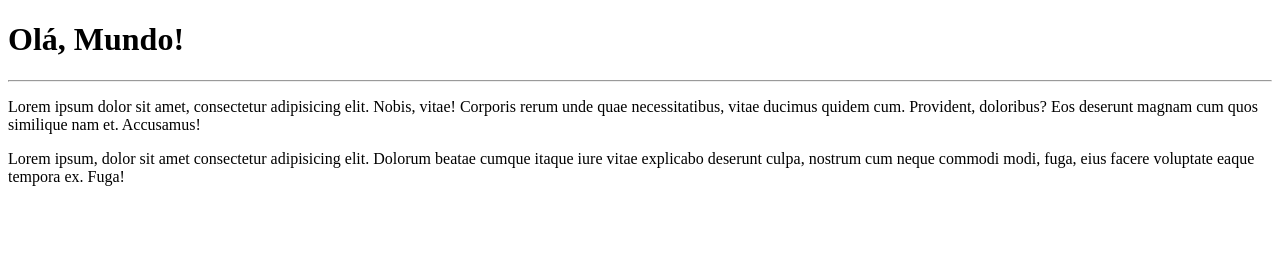
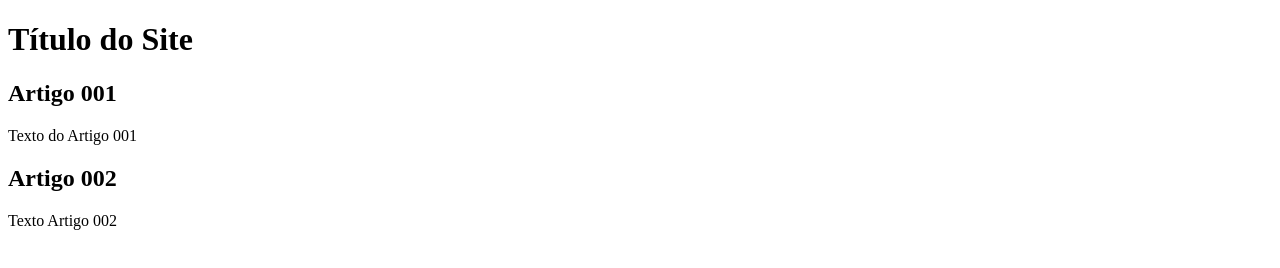
Before and after one commit to josevieira70/Curso_git-gihub_curso_em_video, a plain HTML site: page Site-Exemplo/Index.html in a window 1280 px wide. Drawn offline with Linux system fonts and the light colour scheme.

Commit message:
Alterado Index

```diff
--- a/Site-Exemplo/Index.html
+++ b/Site-Exemplo/Index.html
@@ -4,12 +4,21 @@
     <meta charset="UTF-8">
     <meta http-equiv="X-UA-Compatible" content="IE=edge">
     <meta name="viewport" content="width=device-width, initial-scale=1.0">
-    <title>Meu primeiro site em repositório</title>
+    <title>Título do Site</title>
 </head>
 <body>
-    <h1>Olá, Mundo!</h1>
-    <hr>
-    <p>Lorem ipsum dolor sit amet, consectetur adipisicing elit. Nobis, vitae! Corporis rerum unde quae necessitatibus, vitae ducimus quidem cum. Provident, doloribus? Eos deserunt magnam cum quos similique nam et. Accusamus!</p>
-    <p>Lorem ipsum, dolor sit amet consectetur adipisicing elit. Dolorum beatae cumque itaque iure vitae explicabo deserunt culpa, nostrum cum neque commodi modi, fuga, eius facere voluptate eaque tempora ex. Fuga!</p>
+    <main>
+        <header>
+            <h1>Título do Site</h1>
+        </header>
+        <article>
+            <h2>Artigo 001</h2>
+            <p>Texto do Artigo 001</p>
+        </article>
+        <article>
+            <h2>Artigo 002 </h2>
+            <p>Texto Artigo 002</p>
+        </article>
+    </main>
 </body>
 </html>
```
